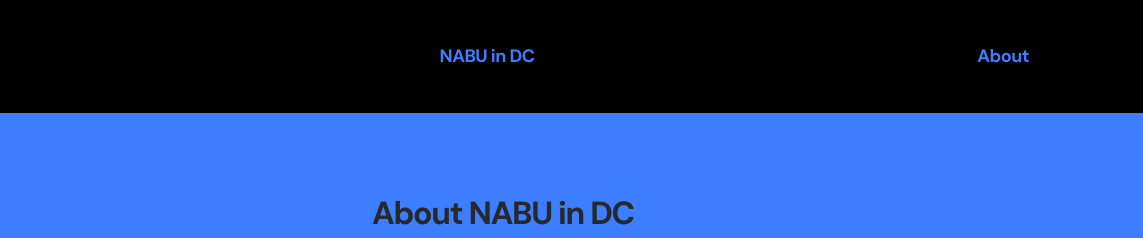
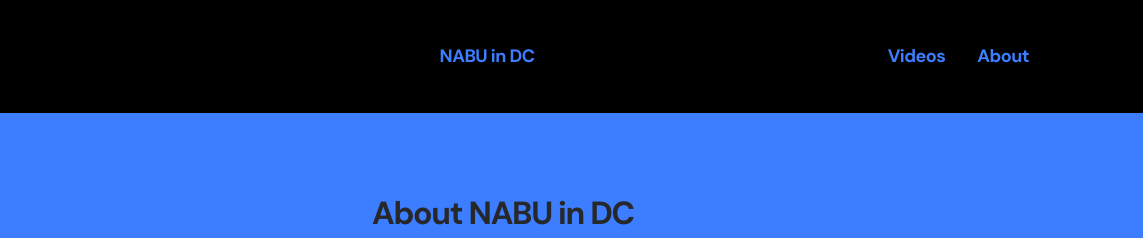
Before and after one commit to nabu-dc/nabudc, a plain HTML site: page about.html in a window 1280 px wide. Shown: the top 238 px of the page, 137-1280 px from the left. Drawn offline with nearby package versions, Linux system fonts and the light colour scheme.

Commit message:
Added "Video" link

```diff
--- a/about.html
+++ b/about.html
@@ -106,6 +106,9 @@ Sign Up
 						</a>
 					</div>
 					<div class="d-flex align-items-center justify-content-end col-lg-4">
+						<a href="videos.html" class="fw-bold fs-4 me-8" data-aos="fade-down" data-aos-delay="650">
+									Videos
+						</a>
 						<a href="#" class="fw-bold fs-4 me-8" data-aos="fade-down" data-aos-delay="650">
 									About
 						</a>
```
